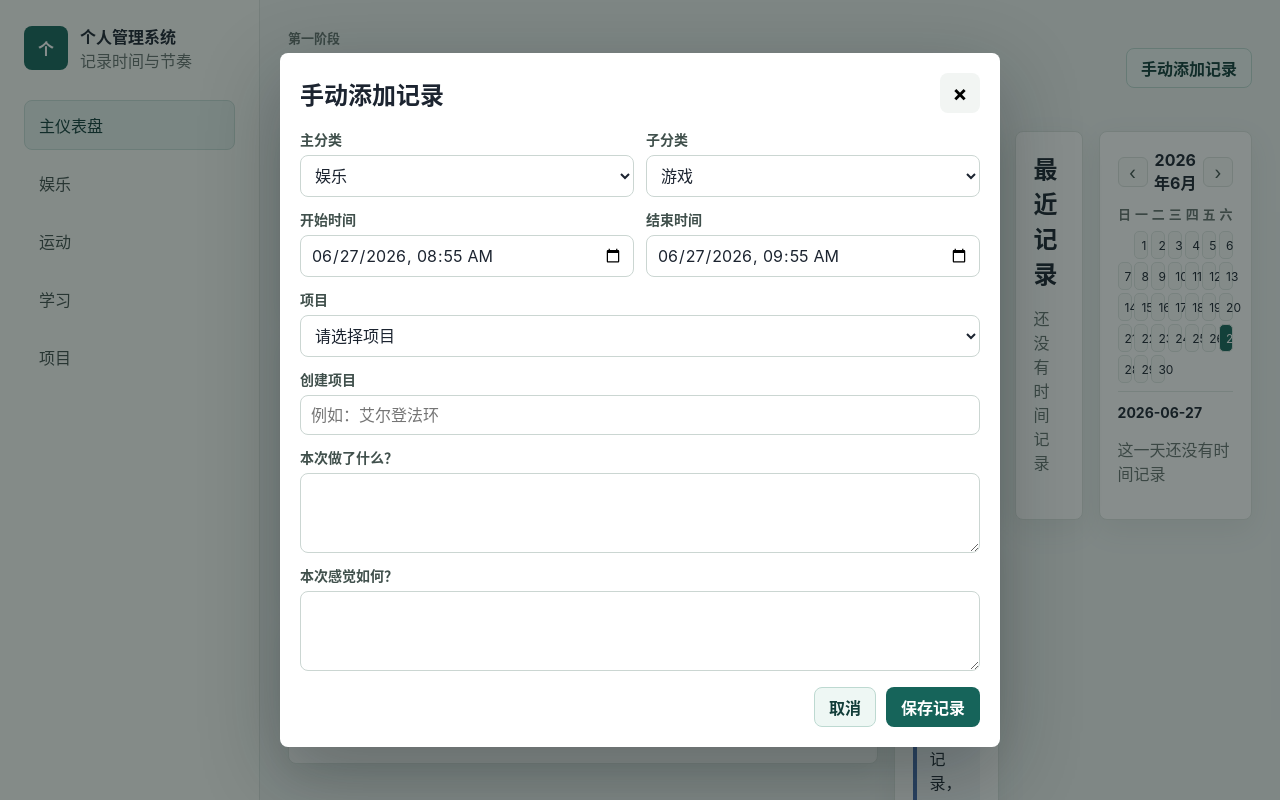
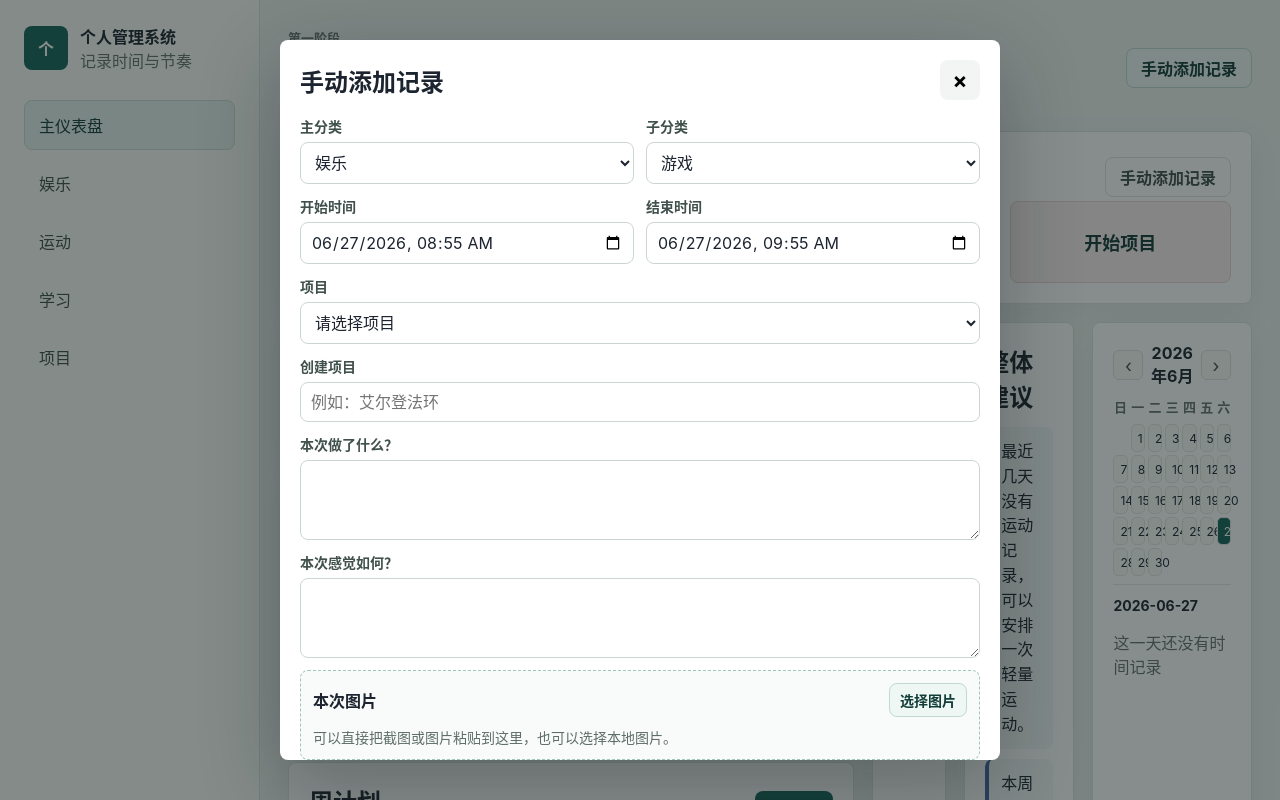
Before and after one commit to tobebest9999-ux/My-life-system, a React (Vite) app: page / in a window 1280 px wide. Both pictures are taken after a click on the button "手动添加记录". Shown: the top 800 px of the page. Built offline with nearby package versions, Linux system fonts and the light colour scheme.

Commit message:
Improve dashboard layout and session journals

```diff
--- a/src/App.tsx
+++ b/src/App.tsx
@@ -19,6 +19,7 @@ import type {
   ProjectJournalEntry,
   ProjectStatus,
   Session,
+  SessionAttachment,
   WeeklyPlan,
 } from './types';
 import {
@@ -252,16 +253,37 @@ function App() {
     await reload();
   };
 
+  const appendSessionToJournal = async (session: Session) => {
+    if (!session.projectId) return;
+    const date = toDateKey(new Date(session.startTime));
+    const entries = await storage.getProjectJournalEntries();
+    const existing = entries.find((entry) => entry.projectId === session.projectId && entry.date === date);
+    if (existing?.contentHtml.includes('data-session-id="' + session.id + '"')) return;
+
+    const timestamp = nowIso();
+    const blockHtml = buildSessionJournalBlock(session);
+    const nextEntry: ProjectJournalEntry = existing
+      ? { ...existing, contentHtml: appendHtmlBlock(existing.contentHtml, blockHtml), updatedAt: timestamp }
+      : { id: createId(), projectId: session.projectId, date, contentHtml: blockHtml, createdAt: timestamp, updatedAt: timestamp };
+
+    await storage.saveProjectJournalEntry(nextEntry);
+    setJournalEntries((current) => {
+      const next = current.filter((item) => item.id !== nextEntry.id);
+      return sortByCreated([...next, nextEntry]);
+    });
+  };
+
   const saveSession = async (session: Session) => {
     await storage.saveSession(session);
+    await appendSessionToJournal(session);
     await reload();
   };
 
-  const finishTimer = async (content: string, feelings: string, moodScore?: number, energyScore?: number) => {
+  const finishTimer = async (content: string, feelings: string, moodScore?: number, energyScore?: number, attachments: SessionAttachment[] = []) => {
     if (!activeTimer) return;
     const endTime = nowIso();
     const timestamp = nowIso();
-    await storage.saveSession({
+    const session: Session = {
       id: createId(),
       mainCategory: activeTimer.mainCategory,
       subCategory: activeTimer.subCategory,
@@ -275,9 +297,12 @@ function App() {
       feelings,
       moodScore,
       energyScore,
+      attachments,
       createdAt: timestamp,
       updatedAt: timestamp,
-    });
+    };
+    await storage.saveSession(session);
+    await appendSessionToJournal(session);
     await storage.clearActiveTimer();
     setDialog(null);
     await reload();
@@ -400,13 +425,18 @@ function DashboardPage({ projects, sessions, plans, activeTimer, onQuickStart, o
   const totals = useMemo(() => summarizeByMainCategory(sessions), [sessions]);
   const suggestions = useMemo(() => generateDashboardSuggestions(sessions, plans), [sessions, plans]);
   return (
-    <div className="dashboard-fill-layout">
-      <div className="dashboard-main-stack">
-        <section className="panel">
+    <div className="dashboard-page-v3">
+      <section className="panel dashboard-quick-panel">
         <div className="section-heading"><h2>{T.quickStart}</h2><button className="ghost-button" onClick={onManualSession}>{T.manualSession}</button></div>
         <div className="quick-grid">
           {mainCategoryOptions.map((category) => <button key={category} className="quick-button" onClick={() => onQuickStart(category)}>{'\u5f00\u59cb' + mainCategoryLabels[category]}</button>)}
         </div>
+      </section>
+      <div className="dashboard-content-v3">
+        <div className="dashboard-column-primary">
+          <section className="panel dashboard-active-panel">
+            <h2>{T.activeTimer}</h2>
+            {activeTimer ? <ActiveTimerCard timer={activeTimer} onEndTimer={onEndTimer} /> : <p className="empty-text">{T.noActiveTimer}</p>}
           </section>
           <section className="panel">
             <h2>{T.timeDistribution}</h2>
@@ -414,17 +444,14 @@ function DashboardPage({ projects, sessions, plans, activeTimer, onQuickStart, o
           </section>
           <section className="panel"><WeeklyPlanPanel projects={projects} plans={plans} onSavePlan={onSavePlan} /></section>
         </div>
-      <div className="dashboard-side-stack">
-        <section className="panel dashboard-calendar-corner"><DashboardCalendar sessions={sessions} plans={plans} /></section>
-        <section className="panel">
-          <h2>{T.activeTimer}</h2>
-          {activeTimer ? <ActiveTimerCard timer={activeTimer} onEndTimer={onEndTimer} /> : <p className="empty-text">{T.noActiveTimer}</p>}
-        </section>
+        <div className="dashboard-column-secondary">
           <section className="panel">
             <h2>{T.recentRecords}</h2>
             {sessions.length === 0 ? <p className="empty-text">{T.noRecords}</p> : <SessionList sessions={sessions.slice(0, 6)} />}
           </section>
           <section className="panel"><h2>{T.suggestions}</h2><div className="suggestion-list">{suggestions.map((item) => <div className={'suggestion ' + item.severity} key={item.id}>{item.message}</div>)}</div></section>
+          <section className="panel dashboard-calendar-corner"><DashboardCalendar sessions={sessions} plans={plans} /></section>
+        </div>
       </div>
     </div>
   );
@@ -528,12 +555,13 @@ function QuickStartDialog({ initialCategory, projects, onClose, onCreateProject,
   return <Dialog title={T.quickStart} onClose={onClose}><div className="form-grid"><SelectMainCategory value={mainCategory} onChange={changeCategory} /><SelectSubCategory mainCategory={mainCategory} value={subCategory} onChange={setSubCategory} /><label className="full-width"><span>{T.chooseProject}</span><select value={projectId} onChange={(event) => setProjectId(event.target.value)}><option value="">{T.selectProject}</option>{available.map((project) => <option key={project.id} value={project.id}>{project.name}</option>)}</select></label><label className="full-width"><span>{T.createProject}</span><input value={newName} onChange={(event) => setNewName(event.target.value)} placeholder={T.projectPlaceholder} /></label></div>{error ? <p className="error-text">{error}</p> : null}<DialogActions onCancel={onClose} actionLabel={T.startTimer} onAction={submit} /></Dialog>;
 }
 
-function TimerEndDialog({ timer, onClose, onSave }: { timer: ActiveTimer; onClose: () => void; onSave: (content: string, feelings: string, moodScore?: number, energyScore?: number) => Promise<void> }) {
+function TimerEndDialog({ timer, onClose, onSave }: { timer: ActiveTimer; onClose: () => void; onSave: (content: string, feelings: string, moodScore?: number, energyScore?: number, attachments?: SessionAttachment[]) => Promise<void> }) {
   const [content, setContent] = useState('');
   const [feelings, setFeelings] = useState('');
   const [moodScore, setMoodScore] = useState(3);
   const [energyScore, setEnergyScore] = useState(3);
-  return <Dialog title={T.endTimer} onClose={onClose}><div className="timer-summary"><strong>{timer.projectNameSnapshot}</strong><span>{mainCategoryLabels[timer.mainCategory]} / {getSubCategoryLabel(timer.mainCategory, timer.subCategory)}</span></div><TextArea label={T.whatDone} value={content} onChange={setContent} /><TextArea label={T.feeling} value={feelings} onChange={setFeelings} /><div className="form-grid"><NumberField label={T.moodScore} value={moodScore} onChange={setMoodScore} /><NumberField label={T.energyScore} value={energyScore} onChange={setEnergyScore} /></div><DialogActions onCancel={onClose} actionLabel={T.saveRecord} onAction={() => onSave(content, feelings, moodScore, energyScore)} /></Dialog>;
+  const [attachments, setAttachments] = useState<SessionAttachment[]>([]);
+  return <Dialog title={T.endTimer} onClose={onClose}><div className="timer-summary"><strong>{timer.projectNameSnapshot}</strong><span>{mainCategoryLabels[timer.mainCategory]} / {getSubCategoryLabel(timer.mainCategory, timer.subCategory)}</span></div><TextArea label={T.whatDone} value={content} onChange={setContent} /><TextArea label={T.feeling} value={feelings} onChange={setFeelings} /><SessionAttachmentPicker attachments={attachments} onChange={setAttachments} /><div className="form-grid"><NumberField label={T.moodScore} value={moodScore} onChange={setMoodScore} /><NumberField label={T.energyScore} value={energyScore} onChange={setEnergyScore} /></div><DialogActions onCancel={onClose} actionLabel={T.saveRecord} onAction={() => onSave(content, feelings, moodScore, energyScore, attachments)} /></Dialog>;
 }
 
 function ManualSessionDialog({ preset, projects, onClose, onCreateProject, onSave }: {
@@ -551,6 +579,7 @@ function ManualSessionDialog({ preset, projects, onClose, onCreateProject, onSav
   const [endTime, setEndTime] = useState(toInputDateTime());
   const [content, setContent] = useState('');
   const [feelings, setFeelings] = useState('');
+  const [attachments, setAttachments] = useState<SessionAttachment[]>([]);
   const [error, setError] = useState('');
   const available = projects.filter((project) => project.mainCategory === mainCategory && project.subCategory === subCategory);
   const changeCategory = (value: MainCategory) => { setMainCategory(value); setSubCategory(defaultSubCategory[value]); setProjectId(''); };
@@ -566,9 +595,9 @@ function ManualSessionDialog({ preset, projects, onClose, onCreateProject, onSav
     if (!project && newName.trim()) project = await onCreateProject({ name: newName, mainCategory, subCategory, status: 'active' });
     if (!project) { setError(T.noProjectValidation); return; }
     const timestamp = nowIso();
-    await onSave({ id: createId(), mainCategory, subCategory, projectId: project.id, projectNameSnapshot: project.name, source: 'manual', startTime: startIso, endTime: endIso, durationMinutes: minutesBetween(startIso, endIso), content, feelings, createdAt: timestamp, updatedAt: timestamp });
+    await onSave({ id: createId(), mainCategory, subCategory, projectId: project.id, projectNameSnapshot: project.name, source: 'manual', startTime: startIso, endTime: endIso, durationMinutes: minutesBetween(startIso, endIso), content, feelings, attachments, createdAt: timestamp, updatedAt: timestamp });
   };
-  return <Dialog title={T.manualSession} onClose={onClose}><div className="form-grid"><SelectMainCategory value={mainCategory} onChange={changeCategory} /><SelectSubCategory mainCategory={mainCategory} value={subCategory} onChange={setSubCategory} /><label><span>{T.startTime}</span><input type="datetime-local" value={startTime} onChange={(event) => setStartTime(event.target.value)} /></label><label><span>{T.endTime}</span><input type="datetime-local" value={endTime} onChange={(event) => setEndTime(event.target.value)} /></label><label className="full-width"><span>{T.project}</span><select value={projectId} onChange={(event) => setProjectId(event.target.value)}><option value="">{T.selectProject}</option>{available.map((project) => <option key={project.id} value={project.id}>{project.name}</option>)}</select></label><label className="full-width"><span>{T.createProject}</span><input value={newName} onChange={(event) => setNewName(event.target.value)} placeholder={T.projectPlaceholder} /></label></div><TextArea label={T.whatDone} value={content} onChange={setContent} /><TextArea label={T.feeling} value={feelings} onChange={setFeelings} />{error ? <p className="error-text">{error}</p> : null}<DialogActions onCancel={onClose} actionLabel={T.saveRecord} onAction={submit} /></Dialog>;
+  return <Dialog title={T.manualSession} onClose={onClose}><div className="form-grid"><SelectMainCategory value={mainCategory} onChange={changeCategory} /><SelectSubCategory mainCategory={mainCategory} value={subCategory} onChange={setSubCategory} /><label><span>{T.startTime}</span><input type="datetime-local" value={startTime} onChange={(event) => setStartTime(event.target.value)} /></label><label><span>{T.endTime}</span><input type="datetime-local" value={endTime} onChange={(event) => setEndTime(event.target.value)} /></label><label className="full-width"><span>{T.project}</span><select value={projectId} onChange={(event) => setProjectId(event.target.value)}><option value="">{T.selectProject}</option>{available.map((project) => <option key={project.id} value={project.id}>{project.name}</option>)}</select></label><label className="full-width"><span>{T.createProject}</span><input value={newName} onChange={(event) => setNewName(event.target.value)} placeholder={T.projectPlaceholder} /></label></div><TextArea label={T.whatDone} value={content} onChange={setContent} /><TextArea label={T.feeling} value={feelings} onChange={setFeelings} /><SessionAttachmentPicker attachments={attachments} onChange={setAttachments} />{error ? <p className="error-text">{error}</p> : null}<DialogActions onCancel={onClose} actionLabel={T.saveRecord} onAction={submit} /></Dialog>;
 }
 
 function WeeklyPlanPanel({ projects, plans, onSavePlan }: { projects: Project[]; plans: WeeklyPlan[]; onSavePlan: (plan: WeeklyPlan) => Promise<void> }) {
@@ -808,7 +837,37 @@ function NotebookEditor({ value, onChange }: { value: string; onChange: (value:
 
 function DailySessionSummary({ sessions }: { sessions: Session[] }) {
   if (sessions.length === 0) return null;
-  return <div className="daily-session-summary"><h5>{'\u5f53\u5929\u65f6\u95f4\u8bb0\u5f55'}</h5>{sessions.map((session) => <div className="daily-session-card" key={session.id}><strong>{formatTimeOnly(session.startTime)} - {formatTimeOnly(session.endTime)} / {formatDuration(session.durationMinutes)}</strong>{session.content ? <span>{session.content}</span> : null}{session.feelings ? <em>{session.feelings}</em> : null}</div>)}</div>;
+  return <div className="daily-session-summary"><h5>{'\u5f53\u5929\u65f6\u95f4\u8bb0\u5f55'}</h5>{sessions.map((session) => <div className="daily-session-card" key={session.id}><strong>{formatTimeOnly(session.startTime)} - {formatTimeOnly(session.endTime)} / {formatDuration(session.durationMinutes)}</strong>{session.content ? <span>{session.content}</span> : null}{session.feelings ? <em>{session.feelings}</em> : null}{session.attachments?.length ? <div className="daily-session-images">{session.attachments.map((image) => <img key={image.id} src={image.data} alt={image.caption || '\u672c\u6b21\u56fe\u7247'} />)}</div> : null}</div>)}</div>;
+}
+
+function escapeHtml(value: string) {
+  return value.replace(/[&<>"']/g, (char) => ({ '&': '&amp;', '<': '&lt;', '>': '&gt;', '"': '&quot;', "'": '&#39;' })[char] ?? char);
+}
+
+function appendHtmlBlock(existingHtml: string, blockHtml: string) {
+  const existing = existingHtml.trim();
+  return existing ? existing + '\n' + blockHtml : blockHtml;
+}
+
+function buildSessionJournalBlock(session: Session) {
+  const content = session.content.trim() ? '<p>' + escapeHtml(session.content).replace(/\n/g, '<br />') + '</p>' : '';
+  const feelings = session.feelings.trim() ? '<p><strong>\u4e8b\u540e\u611f\u53d7\uff1a</strong>' + escapeHtml(session.feelings).replace(/\n/g, '<br />') + '</p>' : '';
+  const scores = [
+    typeof session.moodScore === 'number' ? '\u5fc3\u60c5 ' + session.moodScore + '/5' : '',
+    typeof session.energyScore === 'number' ? '\u7cbe\u529b ' + session.energyScore + '/5' : '',
+  ].filter(Boolean).join(' / ');
+  const scoreLine = scores ? '<p class="journal-session-scores">' + escapeHtml(scores) + '</p>' : '';
+  const images = session.attachments?.length
+    ? '<div class="journal-session-images">' + session.attachments.map((image) => '<img src="' + escapeHtml(image.data) + '" alt="' + escapeHtml(image.caption || '\u672c\u6b21\u56fe\u7247') + '" />').join('') + '</div>'
+    : '';
+
+  return '<section class="journal-session-block" data-session-id="' + escapeHtml(session.id) + '">'
+    + '<h5>' + escapeHtml(session.projectNameSnapshot) + ' / ' + formatTimeOnly(session.startTime) + ' - ' + formatTimeOnly(session.endTime) + ' / ' + formatDuration(session.durationMinutes) + '</h5>'
+    + content
+    + feelings
+    + scoreLine
+    + images
+    + '</section>';
 }
 
 function formatJournalDate(dateKey: string) {
@@ -855,6 +914,28 @@ function SelectSubCategory({ mainCategory, value, onChange }: { mainCategory: Ma
   return <label><span>{T.subCategory}</span><select value={value} onChange={(event) => onChange(event.target.value)}>{Object.entries(subCategoryLabels[mainCategory]).map(([key, label]) => <option key={key} value={key}>{label}</option>)}</select></label>;
 }
 
+function SessionAttachmentPicker({ attachments, onChange }: { attachments: SessionAttachment[]; onChange: (attachments: SessionAttachment[]) => void }) {
+  const fileInputRef = useRef<HTMLInputElement>(null);
+  const addFile = (file?: File) => {
+    if (!file || !file.type.startsWith('image/')) return;
+    const reader = new FileReader();
+    reader.onload = () => {
+      if (typeof reader.result !== 'string') return;
+      onChange([...attachments, { id: createId(), data: reader.result, createdAt: nowIso() }]);
+    };
+    reader.readAsDataURL(file);
+  };
+  const handlePaste = (event: ClipboardEvent<HTMLDivElement>) => {
+    const files = Array.from(event.clipboardData.files).filter((file) => file.type.startsWith('image/'));
+    if (files.length === 0) return;
+    event.preventDefault();
+    files.forEach(addFile);
+  };
+  const remove = (id: string) => onChange(attachments.filter((item) => item.id !== id));
+
+  return <div className="session-attachment-box" onPaste={handlePaste} tabIndex={0}><div className="attachment-box-header"><strong>{'\u672c\u6b21\u56fe\u7247'}</strong><button className="secondary-button compact" type="button" onClick={() => fileInputRef.current?.click()}>{'\u9009\u62e9\u56fe\u7247'}</button><input ref={fileInputRef} type="file" accept="image/*" multiple hidden onChange={(event) => { Array.from(event.target.files ?? []).forEach(addFile); event.currentTarget.value = ''; }} /></div><p>{'\u53ef\u4ee5\u76f4\u63a5\u628a\u622a\u56fe\u6216\u56fe\u7247\u7c98\u8d34\u5230\u8fd9\u91cc\uff0c\u4e5f\u53ef\u4ee5\u9009\u62e9\u672c\u5730\u56fe\u7247\u3002'}</p>{attachments.length > 0 ? <div className="session-attachment-grid">{attachments.map((item) => <figure key={item.id}><img src={item.data} alt={'\u672c\u6b21\u56fe\u7247'} /><button type="button" onClick={() => remove(item.id)}>{'\u5220\u9664'}</button></figure>)}</div> : null}</div>;
+}
+
 function TextArea({ label, value, onChange }: { label: string; value: string; onChange: (value: string) => void }) {
   return <label className="stacked-field"><span>{label}</span><textarea value={value} onChange={(event) => onChange(event.target.value)} rows={3} /></label>;
 }
--- a/src/styles.css
+++ b/src/styles.css
@@ -1680,3 +1680,190 @@ textarea {
     max-width: none;
   }
 }
+
+
+/* Dashboard v3 and session image refinements */
+.dashboard-page-v3 {
+  display: grid;
+  gap: 18px;
+}
+
+.dashboard-content-v3 {
+  display: grid;
+  grid-template-columns: minmax(560px, 1.35fr) minmax(380px, 0.9fr);
+  gap: 18px;
+  align-items: start;
+}
+
+.dashboard-column-primary,
+.dashboard-column-secondary {
+  display: grid;
+  gap: 18px;
+  align-content: start;
+}
+
+.dashboard-page-v3 .panel {
+  min-height: auto;
+  overflow: visible;
+}
+
+.dashboard-quick-panel .quick-grid {
+  grid-template-columns: repeat(4, minmax(150px, 1fr));
+  gap: 12px;
+}
+
+.dashboard-quick-panel .quick-button {
+  min-height: 82px;
+  font-size: 18px;
+}
+
+.dashboard-active-panel .active-timer {
+  grid-template-columns: minmax(210px, 0.7fr) minmax(260px, 1fr);
+  column-gap: 24px;
+  align-items: center;
+}
+
+.dashboard-active-panel .timer-label,
+.dashboard-active-panel .clock-wrap {
+  grid-column: 1;
+}
+
+.dashboard-active-panel .active-timer h3,
+.dashboard-active-panel .active-timer p,
+.dashboard-active-panel .active-timer .danger-button {
+  grid-column: 2;
+}
+
+.dashboard-active-panel .clock-wrap {
+  transform: none;
+  margin: 0;
+}
+
+.dashboard-column-secondary .record-row {
+  grid-template-columns: minmax(0, 1fr) auto;
+  word-break: break-word;
+}
+
+.dashboard-column-secondary .suggestion {
+  line-height: 1.55;
+}
+
+.dashboard-calendar-corner .mini-calendar {
+  max-width: none;
+}
+
+.session-attachment-box {
+  display: grid;
+  gap: 10px;
+  padding: 12px;
+  margin-top: 12px;
+  background: #f8fbf9;
+  border: 1px dashed #9fc6bd;
+  border-radius: 8px;
+  outline: none;
+}
+
+.session-attachment-box:focus-within,
+.session-attachment-box:focus {
+  border-color: #16645a;
+  box-shadow: 0 0 0 3px rgb(22 100 90 / 12%);
+}
+
+.attachment-box-header {
+  display: flex;
+  justify-content: space-between;
+  gap: 12px;
+  align-items: center;
+}
+
+.session-attachment-box p {
+  margin: 0;
+  color: #5f6e69;
+  font-size: 14px;
+}
+
+.session-attachment-grid,
+.daily-session-images,
+.journal-session-images {
+  display: grid;
+  grid-template-columns: repeat(auto-fill, minmax(120px, 1fr));
+  gap: 10px;
+}
+
+.session-attachment-grid figure {
+  position: relative;
+  margin: 0;
+}
+
+.session-attachment-grid img,
+.daily-session-images img,
+.journal-session-images img {
+  display: block;
+  width: 100%;
+  max-height: 180px;
+  object-fit: cover;
+  border-radius: 6px;
+  border: 1px solid #dde7e2;
+}
+
+.session-attachment-grid button {
+  position: absolute;
+  right: 6px;
+  top: 6px;
+  min-height: 28px;
+  padding: 4px 8px;
+  border: 0;
+  border-radius: 5px;
+  color: #ffffff;
+  background: rgb(0 0 0 / 58%);
+}
+
+.journal-session-block {
+  margin: 18px 0;
+  padding: 14px 16px;
+  background: #f7faf8;
+  border-left: 4px solid #16645a;
+  border-radius: 6px;
+}
+
+.journal-session-block h5 {
+  margin: 0 0 8px;
+  font-size: 15px;
+}
+
+.journal-session-block p {
+  margin: 8px 0;
+}
+
+.journal-session-scores {
+  color: #64706b;
+  font-size: 14px;
+}
+
+@media (max-width: 1180px) {
+  .dashboard-content-v3 {
+    grid-template-columns: 1fr;
+  }
+
+  .dashboard-active-panel .active-timer {
+    grid-template-columns: minmax(180px, 0.6fr) minmax(220px, 1fr);
+  }
+}
+
+@media (max-width: 760px) {
+  .dashboard-quick-panel .quick-grid {
+    grid-template-columns: repeat(2, minmax(0, 1fr));
+  }
+
+  .dashboard-active-panel .active-timer {
+    grid-template-columns: 1fr;
+  }
+
+  .dashboard-active-panel .timer-label,
+  .dashboard-active-panel .clock-wrap,
+  .dashboard-active-panel .active-timer h3,
+  .dashboard-active-panel .active-timer p,
+  .dashboard-active-panel .active-timer .danger-button {
+    grid-column: auto;
+  }
+}
```
Also changed, not shown: src/types.ts (+8 -0 lines). Lines whose indentation alone changed are shown as unchanged.
